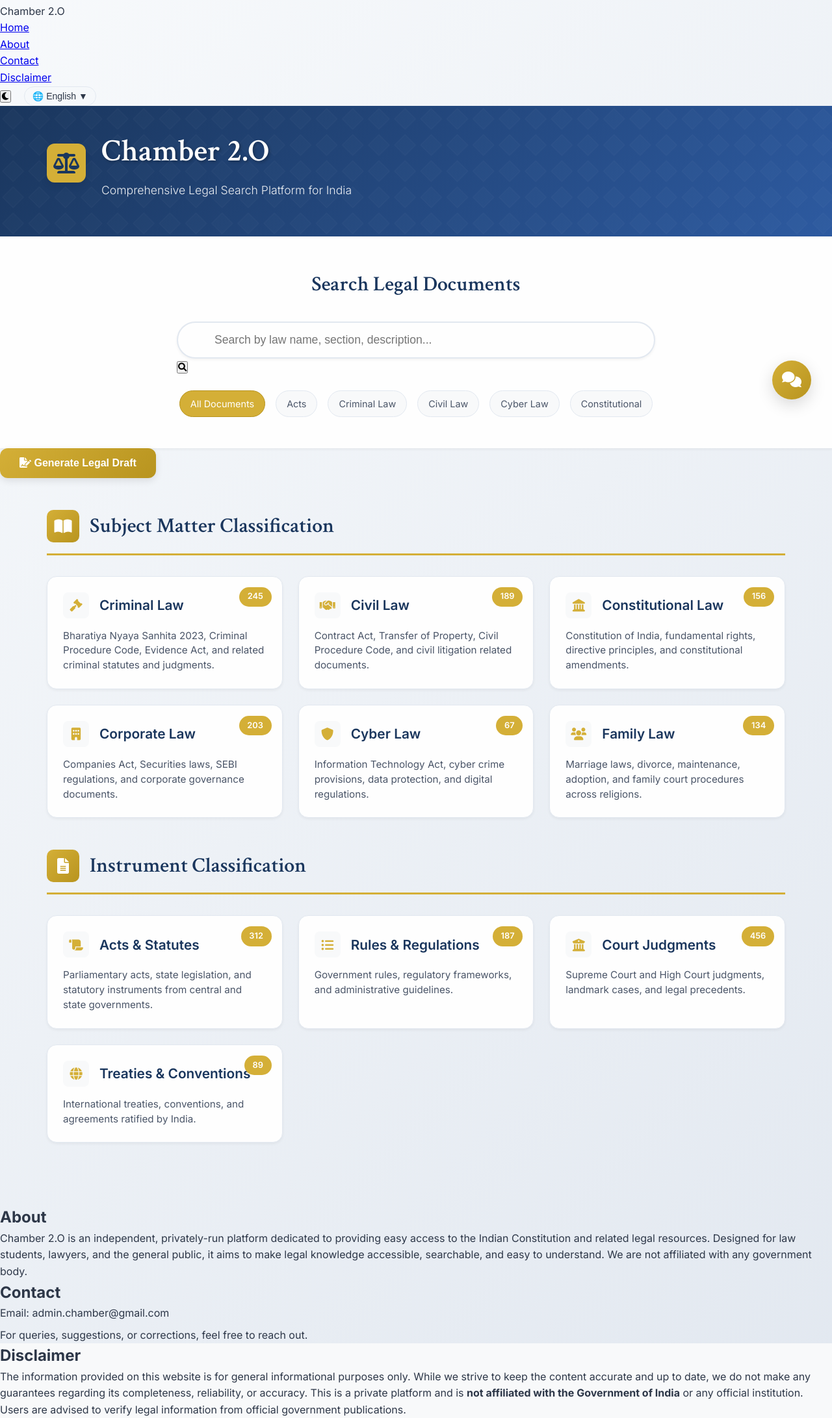
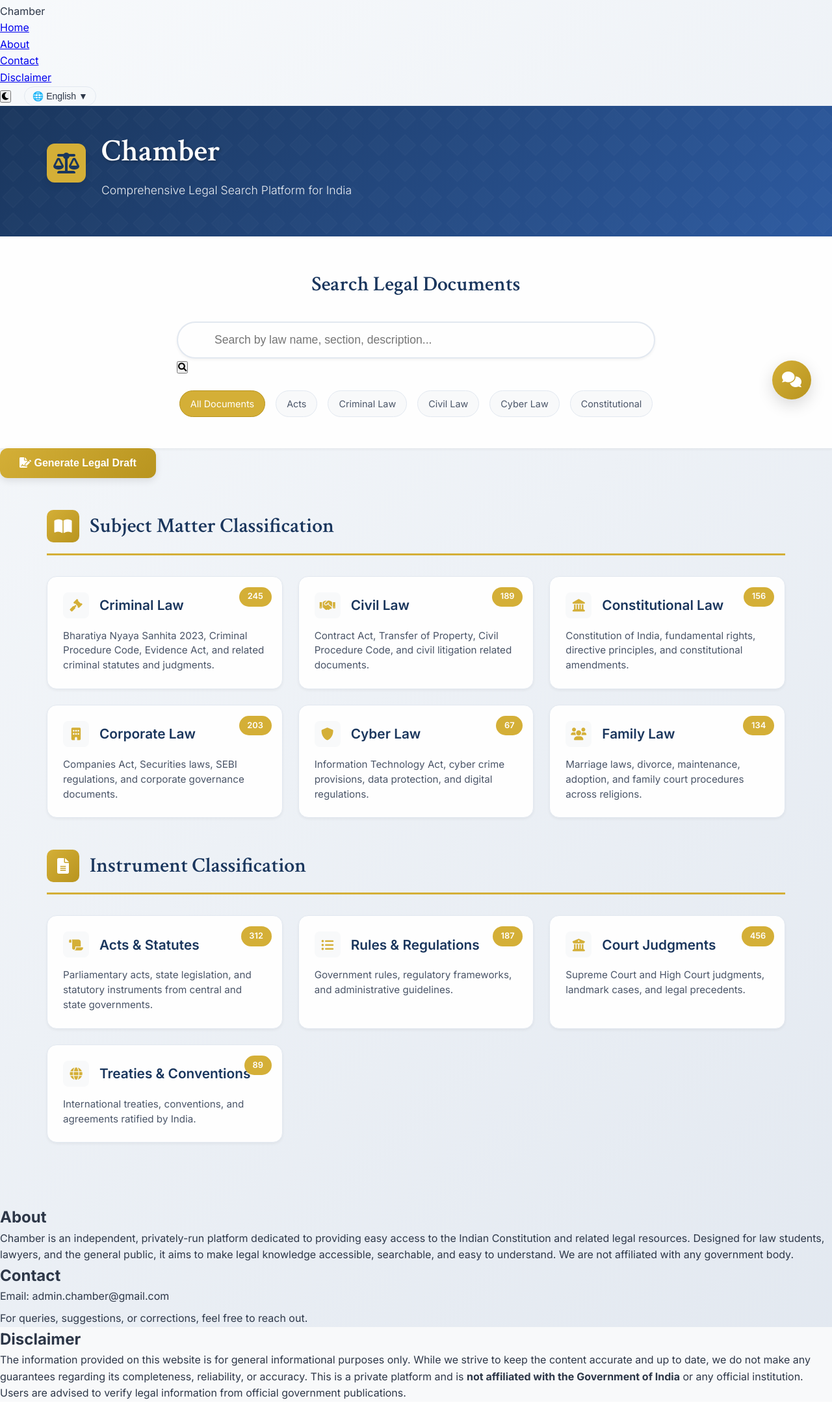
Before and after one commit to atharvsadewad/chamber-frontend, a plain HTML site: page chamber/index.html in a window 1280 px wide. Shown: the part 153-2336 px from the top of the page at 65% size. After the commit the page ends 2311 px from the top, so only its background shows below. Drawn offline with Linux system fonts and the light colour scheme; no server answers.

Commit message:
Update title and branding in index.html

```diff
--- a/chamber/index.html
+++ b/chamber/index.html
@@ -3,7 +3,7 @@
 <head>
     <meta charset="UTF-8">
     <meta name="viewport" content="width=device-width, initial-scale=1.0">
-    <title>Chamber 2.O - Legal Search Platform</title>
+    <title>Chamber - Legal Search Platform</title>
     <link href="https://cdnjs.cloudflare.com/ajax/libs/font-awesome/6.0.0/css/all.min.css" rel="stylesheet">
     <link rel="stylesheet" href="style.css">
 </head>
@@ -16,7 +16,7 @@
     <!-- Navigation Bar -->
     <nav class="navbar">
         <div class="nav-brand">
-            Chamber 2.O
+            Chamber
         </div>
         <ul class="nav-links">
             <li><a href="#home">Home</a></li>
@@ -52,7 +52,7 @@
                     <i class="fas fa-balance-scale"></i>
                 </div>
                 <div>
-                    <h1 class="site-title">Chamber 2.O</h1>
+                    <h1 class="site-title">Chamber</h1>
                     <p class="site-tagline">Comprehensive Legal Search Platform for India</p>
                 </div>
             </div>
@@ -223,7 +223,7 @@
     <section id="about">
         <h2>About</h2>
         <p>
-            Chamber 2.O is an independent, privately-run platform dedicated to providing easy access to
+            Chamber is an independent, privately-run platform dedicated to providing easy access to
             the Indian Constitution and related legal resources. Designed for law students, lawyers,
             and the general public, it aims to make legal knowledge accessible, searchable, and
             easy to understand. We are not affiliated with any government body.
@@ -275,7 +275,7 @@
             <div class="chatbot-messages" id="chatbotMessages">
                 <div class="message bot">
                     <div class="message-content">
-                        Hello! I'm Chamber 2.O AI, your legal documents search and access assistant. Ask me about Indian laws, legal concepts, or any legal question you have.
+                        Hello! I'm Chamber AI, your legal documents search and access assistant. Ask me about Indian laws, legal concepts, or any legal question you have.
                     </div>
                 </div>
             </div>
```
